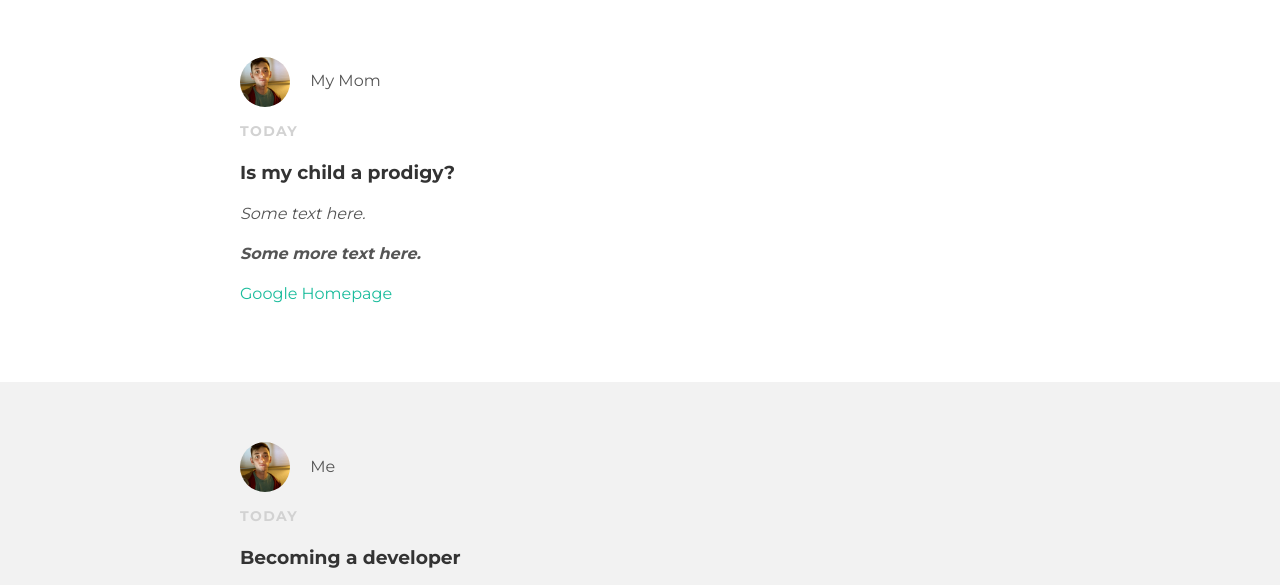
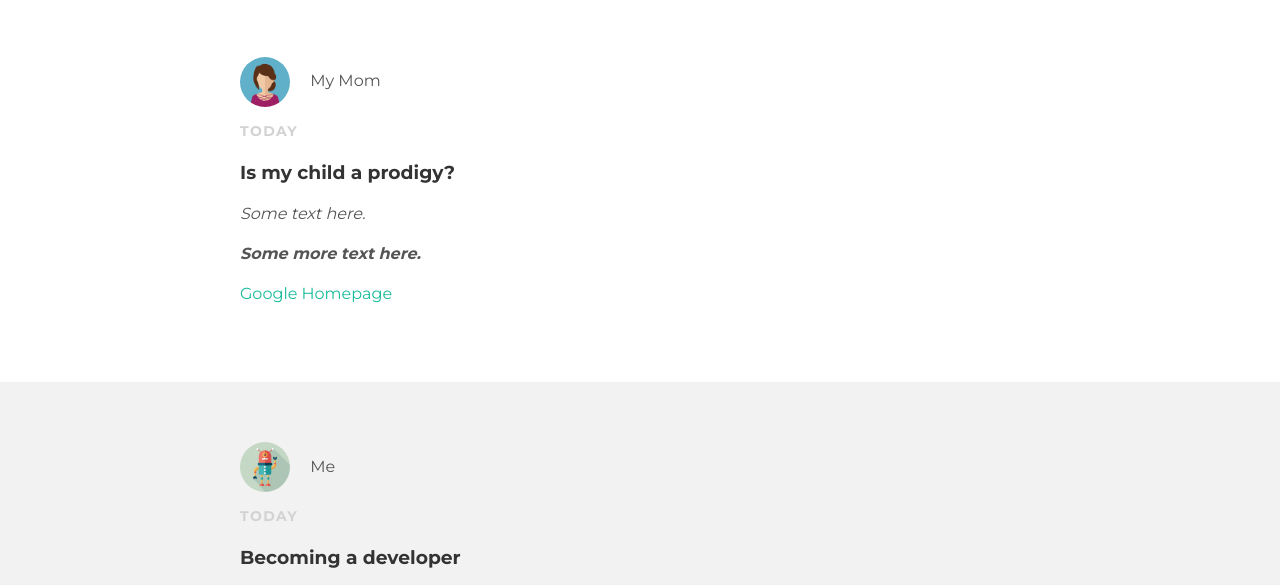
Before and after one commit to jwgarr22/jwgarr22.github.io, a plain HTML site: page index.html in a window 1280 px wide. Shown: the part 153-738 px from the top of the page. Drawn offline with Linux system fonts and the light colour scheme.

Commit message:
Update index.html

```diff
--- a/index.html
+++ b/index.html
@@ -20,7 +20,7 @@
       <div class="post-container">
         <div class="post">
           <div class="post-author">
-            <img src="me.jpg">
+            <img src="mymom.png">
             <span>My Mom</span>
             </div>
             <p class="post-date">Today</p>
@@ -35,7 +35,7 @@
         <div class="post-container">
         <div class="post">
           <div class="post-author">
-            <img src="me.jpg">
+            <img src="me3.jpg">
             <span>Me</span>
             </div>
             <p class="post-date">Today</p>
```
